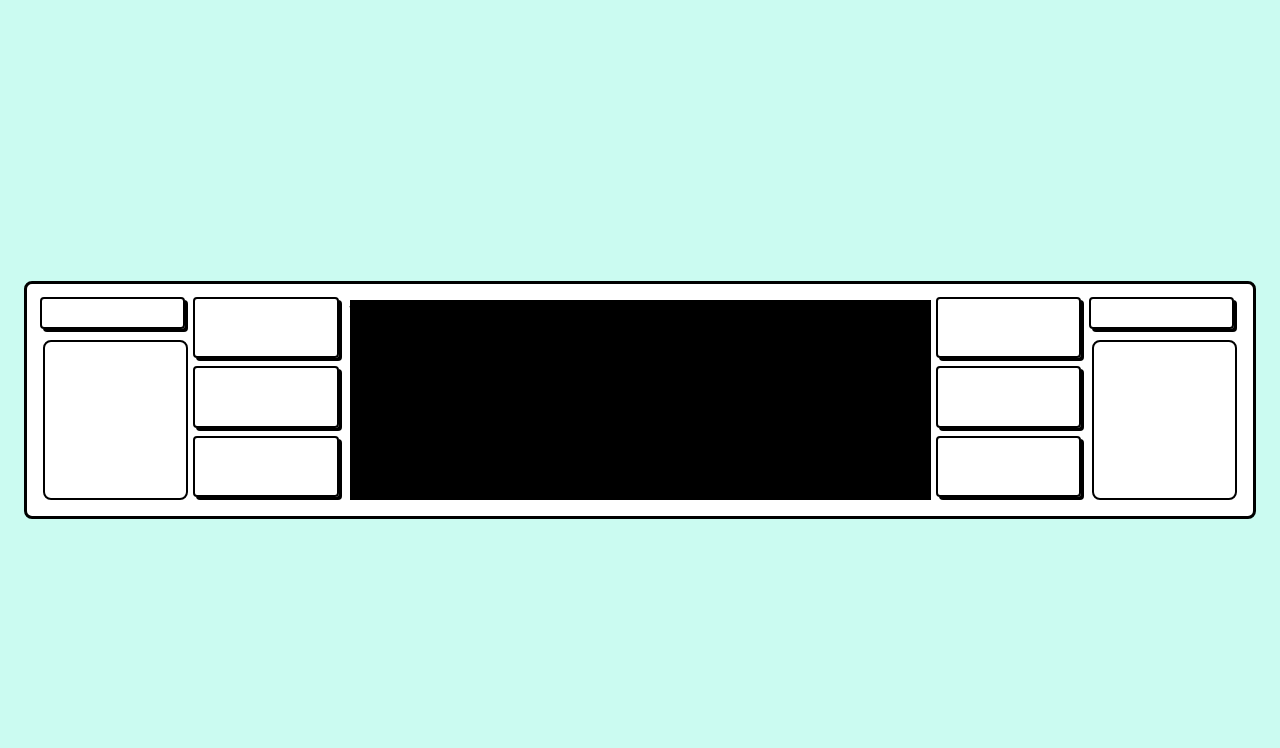
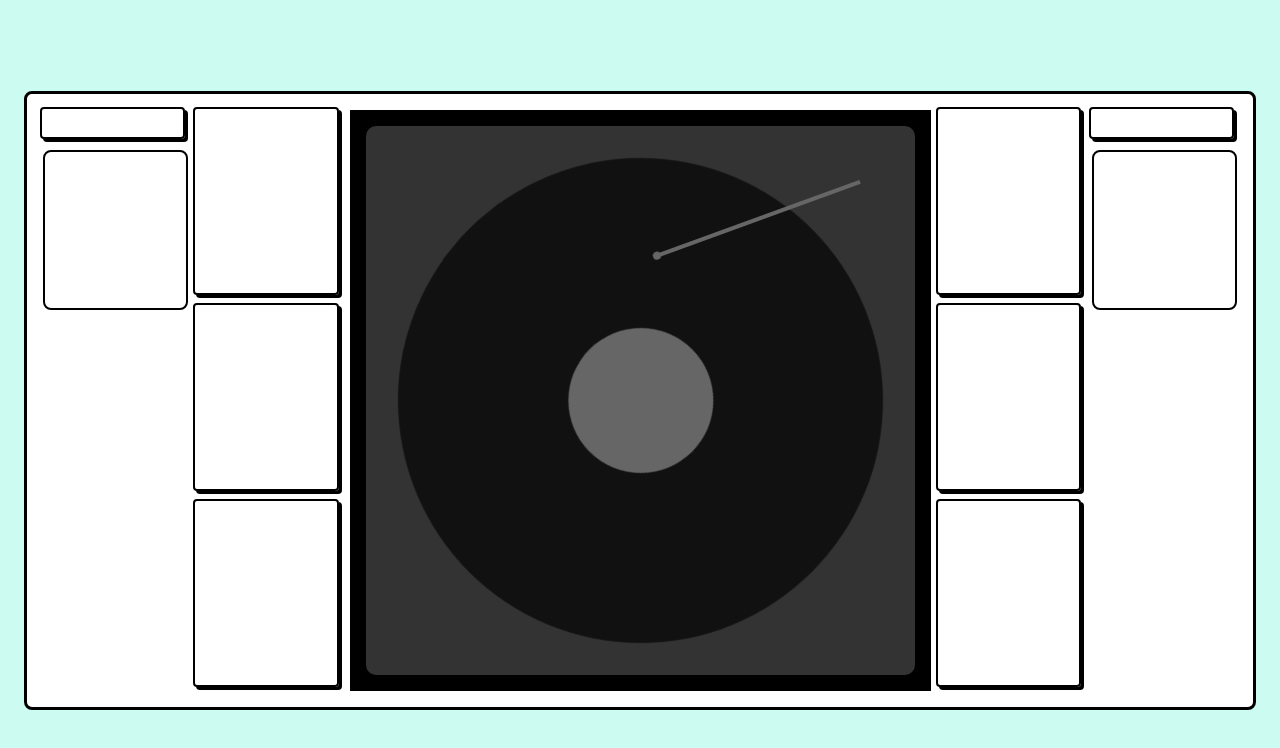
Before and after one commit to JollyGrin/waterhouse-landing, a SvelteKit app: page / in a window 1280 px wide. Shown: the top 748 px of the page. Built offline with nearby package versions, Linux system fonts and the light colour scheme.

Commit message:
add turntable

```diff
--- a/src/routes/+page.svelte
+++ b/src/routes/+page.svelte
@@ -13,7 +13,14 @@
 				<div class="midi h-full"></div>
 				<div class="midi h-full"></div>
 			</div>
-			<div class="bg-black">TODO: put turntable here</div>
+			<div class="turntable-container bg-black flex items-center justify-center p-4">
+				<div class="turntable">
+					<div class="record">
+						<div class="label"></div>
+					</div>
+					<div class="tonearm"></div>
+				</div>
+			</div>
 			<div class="flex flex-col gap-2">
 				<div class="midi h-full"></div>
 				<div class="midi h-full"></div>
@@ -26,3 +33,70 @@
 		</div>
 	</div>
 </div>
+
+<style>
+	.turntable-container {
+		aspect-ratio: 1;
+	}
+
+	.turntable {
+		position: relative;
+		width: 100%;
+		height: 100%;
+		background: #333;
+		border-radius: 10px;
+		padding: 2rem;
+	}
+
+	.record {
+		position: relative;
+		width: 100%;
+		height: 100%;
+		background: #111;
+		border-radius: 50%;
+		animation: spin 4s linear infinite;
+	}
+
+	.label {
+		position: absolute;
+		top: 50%;
+		left: 50%;
+		transform: translate(-50%, -50%);
+		width: 30%;
+		height: 30%;
+		background: #666;
+		border-radius: 50%;
+	}
+
+	.tonearm {
+		position: absolute;
+		top: 10%;
+		right: 10%;
+		width: 40%;
+		height: 4px;
+		background: #666;
+		transform-origin: right center;
+		transform: rotate(-20deg);
+	}
+
+	.tonearm::after {
+		content: '';
+		position: absolute;
+		left: 0;
+		top: 50%;
+		transform: translateY(-50%);
+		width: 8px;
+		height: 8px;
+		background: #666;
+		border-radius: 50%;
+	}
+
+	@keyframes spin {
+		from {
+			transform: rotate(0deg);
+		}
+		to {
+			transform: rotate(360deg);
+		}
+	}
+</style>
```
